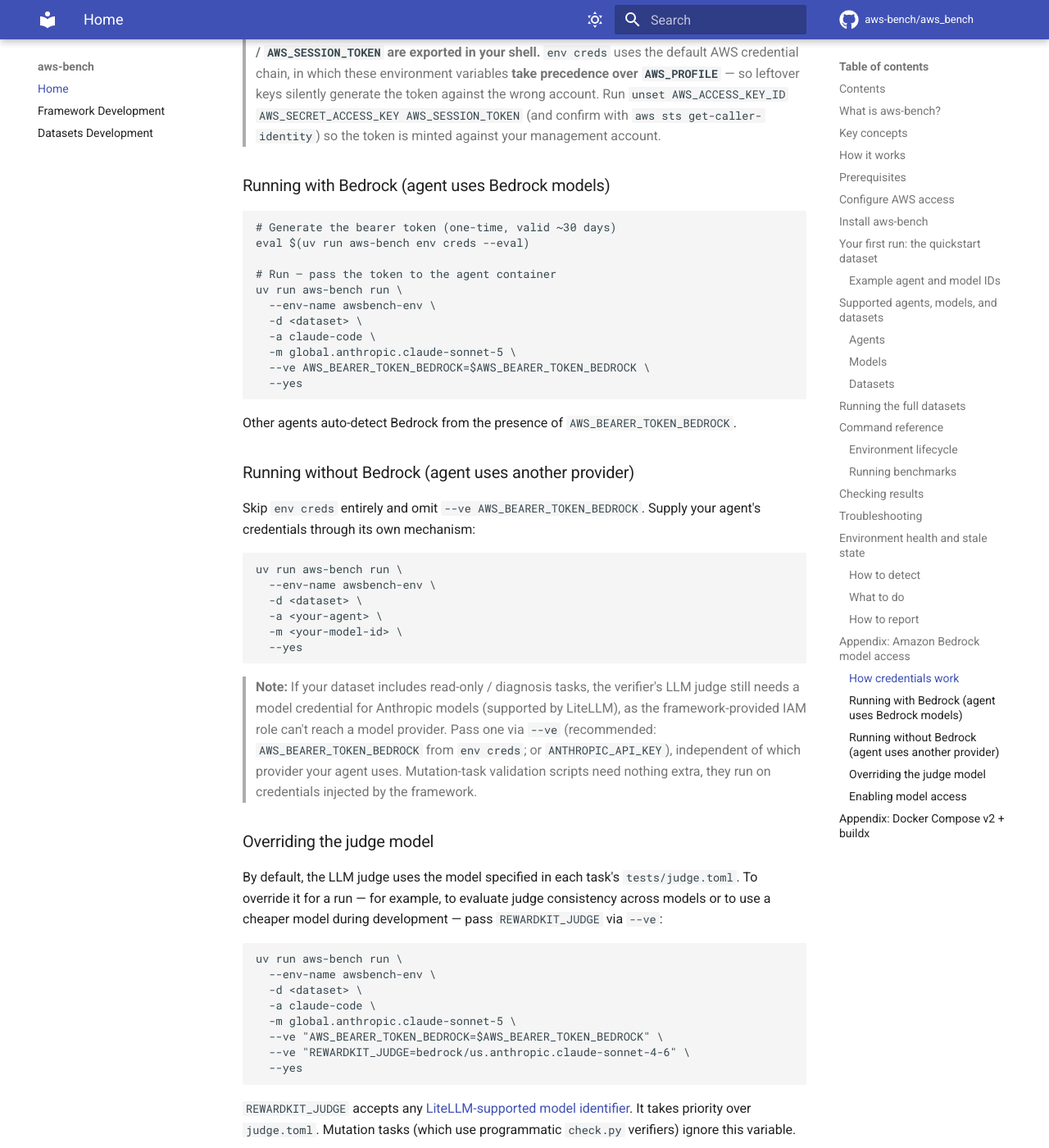
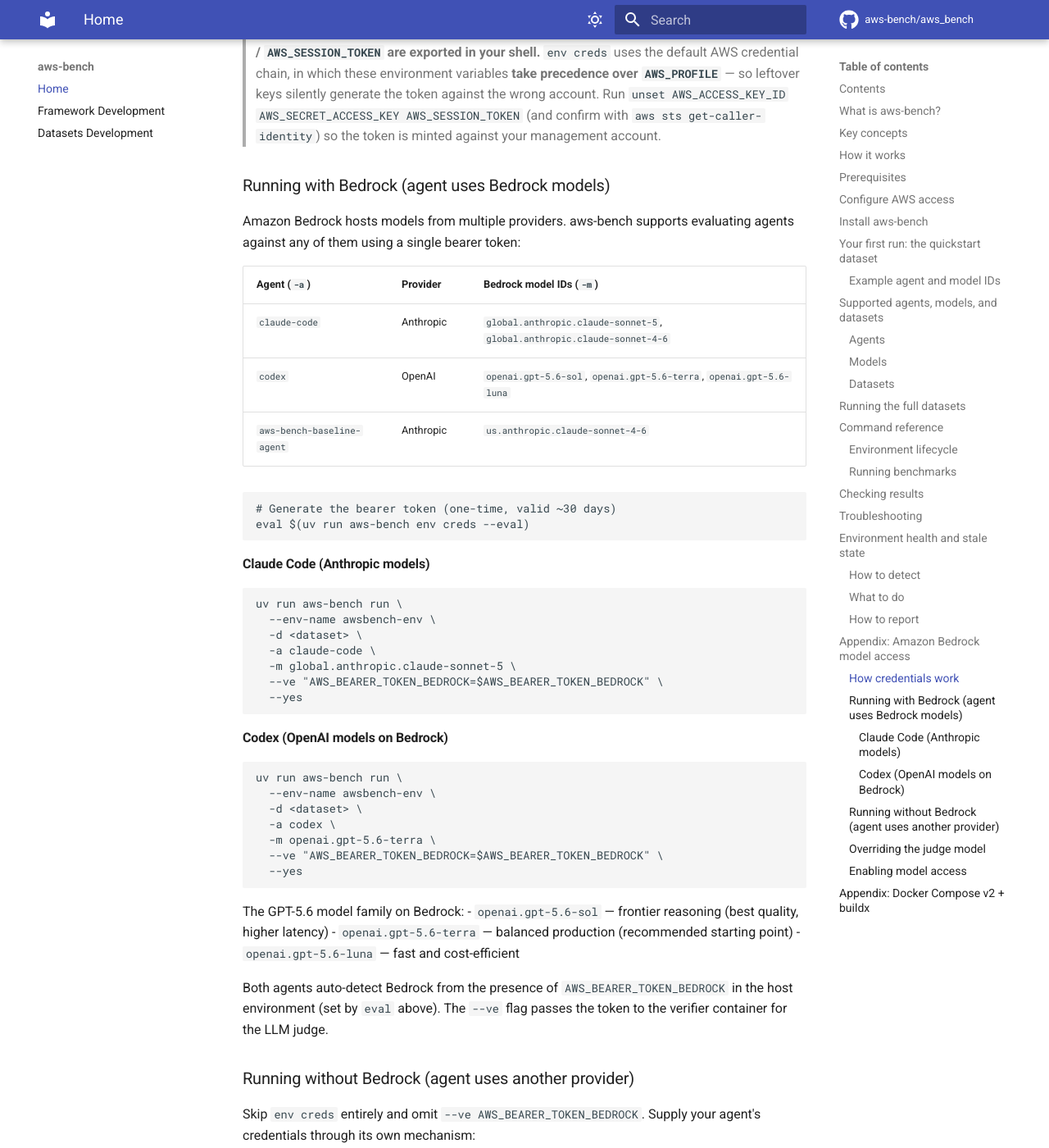
Before and after one commit to RyanJosephDana/aws-bench-sciport, an MkDocs documentation site: the page built from docs/getting-started.md, in a window 1280 px wide and 1400 px high, scrolled down 12324 px. Shown: the whole window at 82% size. Built offline with MkDocs 1.6.1 and Material for MkDocs 9.7.7, drawn with Linux system fonts in a browser that asks for light colours; comment, search, counter and statistics services are not loaded.

Commit message:
docs: add Codex + OpenAI models on Bedrock to getting-started guide (#23)
* docs: add Codex + OpenAI models on Bedrock to getting-started guide

Expand the "Running with Bedrock" section to document both agents:
- Claude Code with Anthropic models (existing, updated example)
- Codex with OpenAI GPT-5.6 models on Bedrock (new)

Adds agent/model table and per-agent examples with the correct
flags. Both use the same bearer token from `aws-bench env creds`.

Testing:
- Claude Code + global.anthropic.claude-sonnet-4-6: reward 1.0
- Codex + openai.gpt-5.6-terra: reward 1.0
- Codex + openai.gpt-5.6-sol: reward 1.0

* docs: use claude-sonnet-5 in example (per review feedback)

---------

Co-authored-by: Zoe Wheeler <wheelz@amazon.com>

````diff
--- a/docs/getting-started.md
+++ b/docs/getting-started.md
@@ -355,21 +355,49 @@
 
 ### Running with Bedrock (agent uses Bedrock models)
 
+Amazon Bedrock hosts models from multiple providers. aws-bench supports evaluating agents against any of them using a single bearer token:
+
+| Agent (`-a`) | Provider | Bedrock model IDs (`-m`) |
+|--------------|----------|--------------------------|
+| `claude-code` | Anthropic | `global.anthropic.claude-sonnet-5`, `global.anthropic.claude-sonnet-4-6` |
+| `codex` | OpenAI | `openai.gpt-5.6-sol`, `openai.gpt-5.6-terra`, `openai.gpt-5.6-luna` |
+| `aws-bench-baseline-agent` | Anthropic | `us.anthropic.claude-sonnet-4-6` |
+
 ```bash
 # Generate the bearer token (one-time, valid ~30 days)
 eval $(uv run aws-bench env creds --eval)
+```
 
-# Run — pass the token to the agent container
+#### Claude Code (Anthropic models)
+
+```bash
 uv run aws-bench run \
   --env-name awsbench-env \
   -d <dataset> \
   -a claude-code \
   -m global.anthropic.claude-sonnet-5 \
-  --ve AWS_BEARER_TOKEN_BEDROCK=$AWS_BEARER_TOKEN_BEDROCK \
+  --ve "AWS_BEARER_TOKEN_BEDROCK=$AWS_BEARER_TOKEN_BEDROCK" \
   --yes
 ```
 
-Other agents auto-detect Bedrock from the presence of `AWS_BEARER_TOKEN_BEDROCK`.
+#### Codex (OpenAI models on Bedrock)
+
+```bash
+uv run aws-bench run \
+  --env-name awsbench-env \
+  -d <dataset> \
+  -a codex \
+  -m openai.gpt-5.6-terra \
+  --ve "AWS_BEARER_TOKEN_BEDROCK=$AWS_BEARER_TOKEN_BEDROCK" \
+  --yes
+```
+
+The GPT-5.6 model family on Bedrock:
+- `openai.gpt-5.6-sol` — frontier reasoning (best quality, higher latency)
+- `openai.gpt-5.6-terra` — balanced production (recommended starting point)
+- `openai.gpt-5.6-luna` — fast and cost-efficient
+
+Both agents auto-detect Bedrock from the presence of `AWS_BEARER_TOKEN_BEDROCK` in the host environment (set by `eval` above). The `--ve` flag passes the token to the verifier container for the LLM judge.
 
 ### Running without Bedrock (agent uses another provider)
 
````
